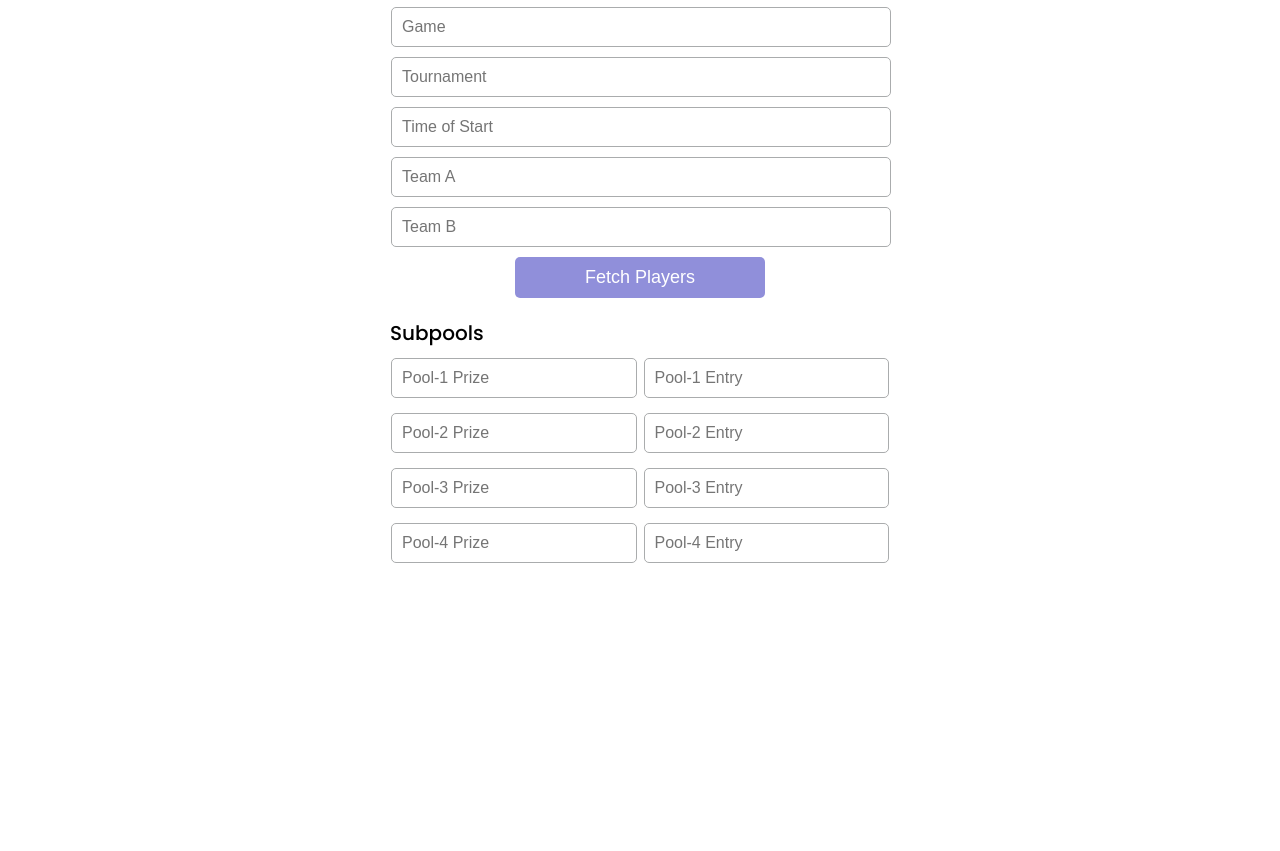
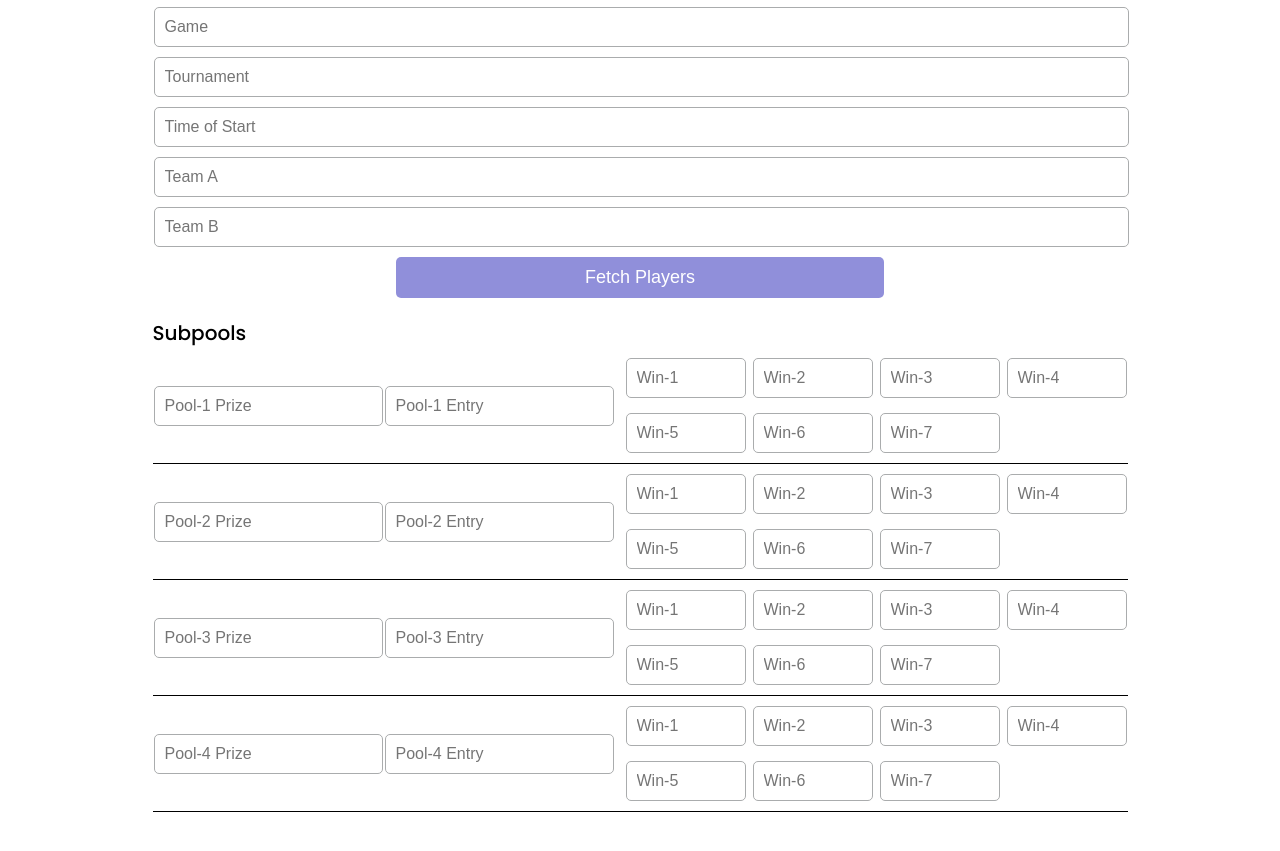
Before and after one commit to PlaySuper/PlaySuper-Frontend, a plain HTML site: page index.html in a window 1280 px wide. Shown: the part 233-1084 px from the top of the page. Before the commit the page ends 846 px from the top, so only its background shows below. Drawn offline with nearby package versions, Linux system fonts and the light colour scheme.

Commit message:
Subpool winnings added

```diff
--- a/index.html
+++ b/index.html
@@ -52,13 +52,56 @@
         <div class="subpool">
           <input type="number" class="prize" id="prize1" placeholder="Pool-1 Prize" min="0" required />
           <input type="number" class="entry" id="entry1" placeholder="Pool-1 Entry" min="0" required />
+          <div class="winning_subpool">
+            <input type="number" class="win-cat" placeholder="Win-1" min="0" required>
+            <input type="number" class="win-cat" placeholder="Win-2" min="0" required>
+            <input type="number" class="win-cat" placeholder="Win-3" min="0" required>
+            <input type="number" class="win-cat" placeholder="Win-4" min="0" required>
+            <input type="number" class="win-cat" placeholder="Win-5" min="0" required>
+            <input type="number" class="win-cat" placeholder="Win-6" min="0" required>
+            <input type="number" class="win-cat" placeholder="Win-7" min="0" required>
+          </div>
+        </div>
+        <div class="subpool">
           <input type="number" class="prize" id="prize2" placeholder="Pool-2 Prize" min="0" required />
           <input type="number" class="entry" id="entry2" placeholder="Pool-2 Entry" min="0" required />
+          <div class="winning_subpool">
+            <input type="number" class="win-cat" placeholder="Win-1" min="0" required>
+            <input type="number" class="win-cat" placeholder="Win-2" min="0" required>
+            <input type="number" class="win-cat" placeholder="Win-3" min="0" required>
+            <input type="number" class="win-cat" placeholder="Win-4" min="0" required>
+            <input type="number" class="win-cat" placeholder="Win-5" min="0" required>
+            <input type="number" class="win-cat" placeholder="Win-6" min="0" required>
+            <input type="number" class="win-cat" placeholder="Win-7" min="0" required>
+          </div>
+        </div>
+        <div class="subpool">
           <input type="number" class="prize" id="prize3" placeholder="Pool-3 Prize" min="0" required />
           <input type="number" class="entry" id="entry3" placeholder="Pool-3 Entry" min="0" required />
+          <div class="winning_subpool">
+            <input type="number" class="win-cat" placeholder="Win-1" min="0" required>
+            <input type="number" class="win-cat" placeholder="Win-2" min="0" required>
+            <input type="number" class="win-cat" placeholder="Win-3" min="0" required>
+            <input type="number" class="win-cat" placeholder="Win-4" min="0" required>
+            <input type="number" class="win-cat" placeholder="Win-5" min="0" required>
+            <input type="number" class="win-cat" placeholder="Win-6" min="0" required>
+            <input type="number" class="win-cat" placeholder="Win-7" min="0" required>
+          </div>
+        </div>
+        <div class="subpool">
           <input type="number" class="prize" id="prize4" placeholder="Pool-4 Prize" min="0" required />
           <input type="number" class="entry" id="entry4" placeholder="Pool-4 Entry" min="0" required />
+          <div class="winning_subpool">
+            <input type="number" class="win-cat" placeholder="Win-1" min="0" required>
+            <input type="number" class="win-cat" placeholder="Win-2" min="0" required>
+            <input type="number" class="win-cat" placeholder="Win-3" min="0" required>
+            <input type="number" class="win-cat" placeholder="Win-4" min="0" required>
+            <input type="number" class="win-cat" placeholder="Win-5" min="0" required>
+            <input type="number" class="win-cat" placeholder="Win-6" min="0" required>
+            <input type="number" class="win-cat" placeholder="Win-7" min="0" required>
+          </div>
         </div>
+      </div>
       </div>
 
       <div class="player-cred-container">
--- a/public/CSS/stylesheet.css
+++ b/public/CSS/stylesheet.css
@@ -119,10 +119,29 @@ input:hover {
   width: 100%;
 }
 
-.players, .subpool {
+.players {
   display: grid;
   grid-template-columns: repeat(2, 1fr);
   gap: 5px;
+}
+
+.subpool {
+  display: flex;
+  align-items: center;
+  justify-content: space-between;
+  border-bottom: 1px solid #000;
+  padding-bottom: 10px;
+}
+
+.winning_subpool {
+  display: grid;
+  grid-template-columns: repeat(4, 1fr);
+  gap: 5px;
+  margin-left: 10px;
+}
+
+.winning_subpool input {
+  width: 120px;
 }
 
 #submit-match, #submit-player, #submit-score {
--- a/public/JS/makeMatch.js
+++ b/public/JS/makeMatch.js
@@ -8,8 +8,8 @@ function createTeamPlayerDiv(teamA, teamB, length) {
 
   for (let i = 0; i < length; i++) {
     output += `
-      <input type="text" class="player" id="name${i+1}" value="${fullPlayers[i].name}" readonly/>
-      <input type="number" id="credits${i+1}" placeholder="Player ${i+1} Credits" min="0" required />`;
+      <input type="text" class="player" id="name${i + 1}" value="${fullPlayers[i].name}" readonly/>
+      <input type="number" id="credits${i + 1}" placeholder="Player ${i + 1} Credits" min="0" required />`;
   }
 
   playerFields.empty();
@@ -28,8 +28,6 @@ $(document).ready(function () {
   myHeaders.append("Content-Type", "application/json");
   myHeaders.append("Access-Control-Allow-Origin", "*");
 
-  const subpoolFields = $(".subpool");
-
   $('#fetch-players').on("click", function (e) {
     e.preventDefault();
 
@@ -39,7 +37,7 @@ $(document).ready(function () {
     const teamA = $("#teamA").val();
     const teamB = $("#teamB").val();
 
-    if (teamA && teamB){
+    if (teamA && teamB) {
       const urlA = `https://playsuper.herokuapp.com/player/${teamA}`;
       const urlB = `https://playsuper.herokuapp.com/player/${teamB}`;
 
@@ -93,7 +91,11 @@ $(document).ready(function () {
     const entryFee = [];
     const prizePool = [];
     const players = [];
+    const winnings = [];
     e.preventDefault();
+
+    const subpoolFields = $(".subpool");
+    const winningFields = $(".winning_subpool");
 
     const game = $("#game").val();
     const timeOfStart = $("#timeOfStart").val();
@@ -101,11 +103,24 @@ $(document).ready(function () {
     const teamB = $("#teamB").val();
     const tournament = $("#tournament").val();
 
+    let winArrLen = 0;
+    let winArray = [];
+
     subpoolFields.children("input").each(function () {
       if ($(this).hasClass("prize")) {
         prizePool.push(parseInt($(this).val()));
-      } else {
+      } else if ($(this).hasClass("entry")) {
         entryFee.push(parseInt($(this).val()));
+      }
+    });
+
+    winningFields.children("input").each(function () {
+      winArray.push(parseInt($(this).val()));
+      winArrLen += 1
+      if (winArrLen == 7) {
+        winnings.push({ amounts: winArray });
+        winArrLen = 0;
+        winArray = []
       }
     });
 
@@ -129,6 +144,7 @@ $(document).ready(function () {
     const data = {
       prizePool,
       entryFee,
+      winnings,
       game,
       tournament,
       timeOfStart,
@@ -136,6 +152,8 @@ $(document).ready(function () {
       teamB,
       players,
     };
+
+    console.log(data);
 
     let json = JSON.stringify(data);
 
```
Lines whose indentation alone changed are shown as unchanged.
